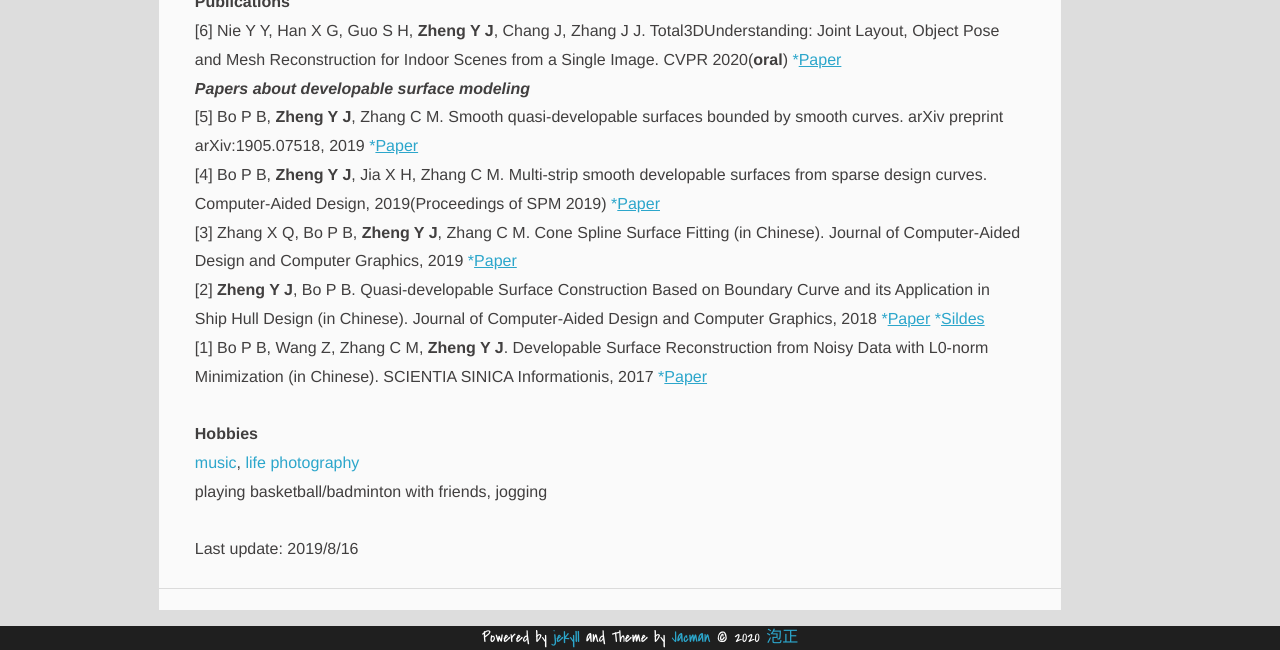
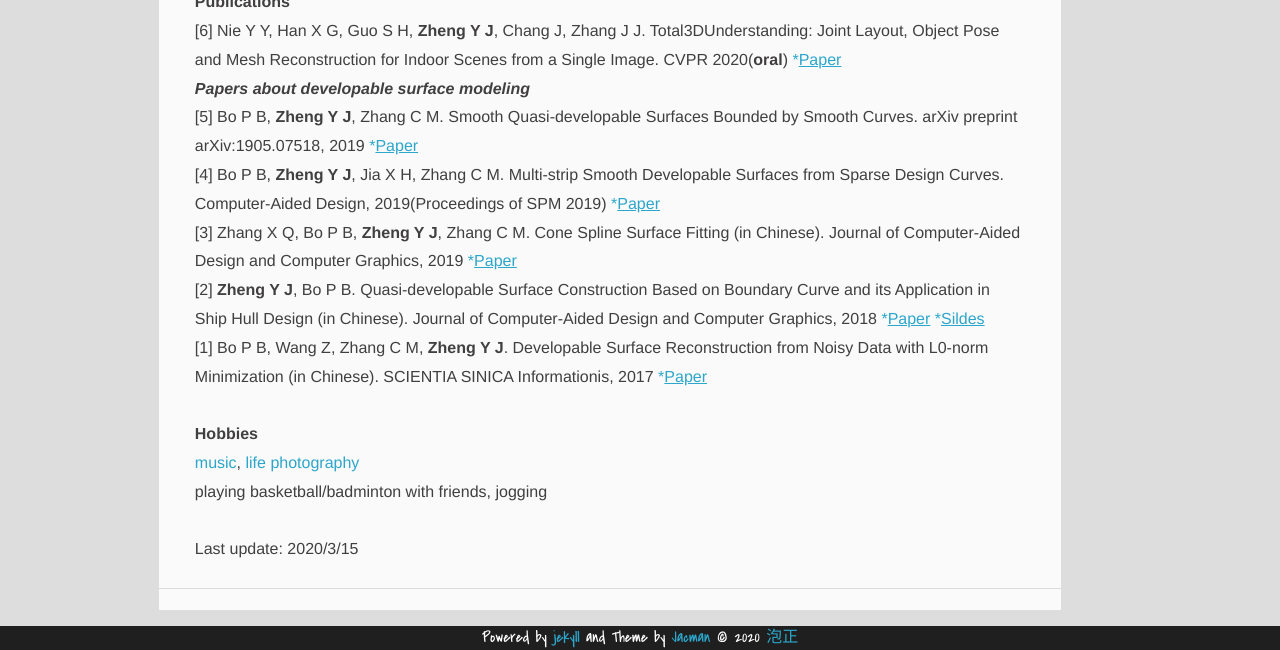
Before and after one commit to PAULYZHENG/paulyzheng.github.io, a Jekyll site: the page built from about/index.html, in a window 1280 px wide. Shown: the part 1125-1775 px from the top of the page. Built offline with Jekyll 4.4.1, drawn with Linux system fonts in a browser that asks for light colours; comment, search, counter and statistics services are not loaded.

Commit message:
Update index.html

```diff
--- a/about/index.html
+++ b/about/index.html
@@ -46,8 +46,8 @@ BEng (Software Engineering), Harbin Institute of Technology(HIT), Weihai, 2014.9
 [6] Nie Y Y, Han X G, Guo S H, <B>Zheng Y J</B>, Chang J, Zhang J J. Total3DUnderstanding: Joint Layout, Object Pose and Mesh Reconstruction for Indoor Scenes from a Single Image. CVPR 2020(<B>oral</B>) <a href="https://arxiv.org/pdf/2002.12212.pdf" title="05" itemprop="url">*<u>Paper</u></a> <br/>
 
 <B><I>Papers about developable surface modeling <!--(<a href="/paper/RS_UG.pdf" title="RSUN" itemprop="url">research statement</a>)--></I></B><br/>
-[5] Bo P B, <B>Zheng Y J</B>, Zhang C M. Smooth quasi-developable surfaces bounded by smooth curves. arXiv preprint arXiv:1905.07518, 2019 <a href="https://arxiv.org/abs/1905.07518" title="05" itemprop="url">*<u>Paper</u></a> <br/>
-[4] Bo P B, <B>Zheng Y J</B>, Jia X H, Zhang C M. Multi-strip smooth developable surfaces from sparse design curves. Computer-Aided Design, 2019(Proceedings of SPM 2019) <a href="https://www.sciencedirect.com/science/article/pii/S0010448519301733" title="04" itemprop="url">*<u>Paper</u></a> <br/>
+[5] Bo P B, <B>Zheng Y J</B>, Zhang C M. Smooth Quasi-developable Surfaces Bounded by Smooth Curves. arXiv preprint arXiv:1905.07518, 2019 <a href="https://arxiv.org/abs/1905.07518" title="05" itemprop="url">*<u>Paper</u></a> <br/>
+[4] Bo P B, <B>Zheng Y J</B>, Jia X H, Zhang C M. Multi-strip Smooth Developable Surfaces from Sparse Design Curves. Computer-Aided Design, 2019(Proceedings of SPM 2019) <a href="https://www.sciencedirect.com/science/article/pii/S0010448519301733" title="04" itemprop="url">*<u>Paper</u></a> <br/>
 [3] Zhang X Q, Bo P B, <B>Zheng Y J</B>, Zhang C M. Cone Spline Surface Fitting (in Chinese). Journal of Computer-Aided Design and Computer Graphics, 2019 <a href="http://www.jcad.cn/jcadcms/show.action?code=publish_402880124b362464014b3c4d819803a1&siteid=100000&newsid=e3239411284a4d96977b38249c131da6&channelid=0000000023" title="03" itemprop="url">*<u>Paper</u></a><br/>
 [2] <B>Zheng Y J</B>, Bo P B. Quasi-developable Surface Construction Based on Boundary Curve and its Application in Ship Hull Design (in Chinese). Journal of Computer-Aided Design and Computer Graphics, 2018 <a href="http://www.jcad.cn/jcadcms/show.action?code=publish_402880124b362464014b3c4d819803a1&newsid=3508ffe1fddd42c1b643014b420a5ba8" title="02" itemprop="url">*<u>Paper</u></a> <a href="/paper/2017-02-report.pdf" title="02" itemprop="url">*<u>Sildes</u></a><br/>
 [1] Bo P B, Wang Z, Zhang C M, <B>Zheng Y J</B>. Developable Surface Reconstruction from Noisy Data with L0-norm Minimization (in Chinese). SCIENTIA SINICA Informationis, 2017 <a href="/paper/2017-01.pdf" title="01" itemprop="url">*<u>Paper</u></a><br/>
@@ -59,4 +59,4 @@ BEng (Software Engineering), Harbin Institute of Technology(HIT), Weihai, 2014.9
 playing basketball/badminton with friends, jogging<br/>
 
 <br/>
-Last update: 2019/8/16
+Last update: 2020/3/15
```
